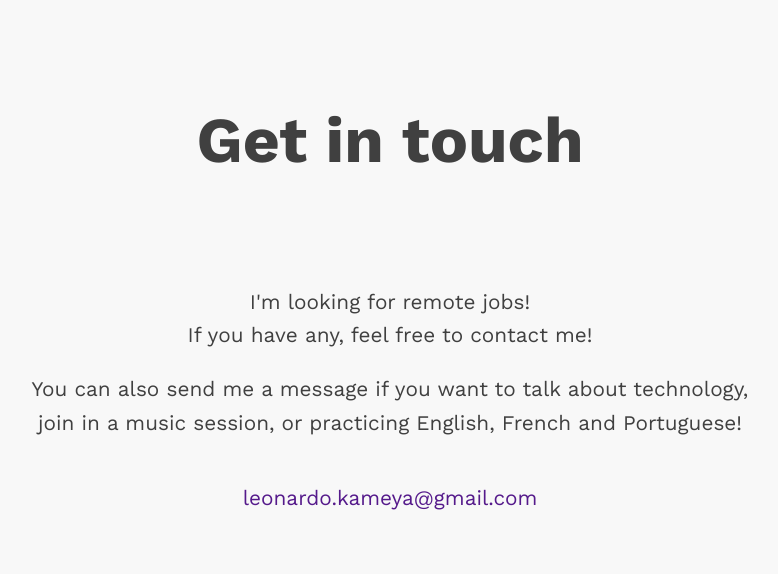
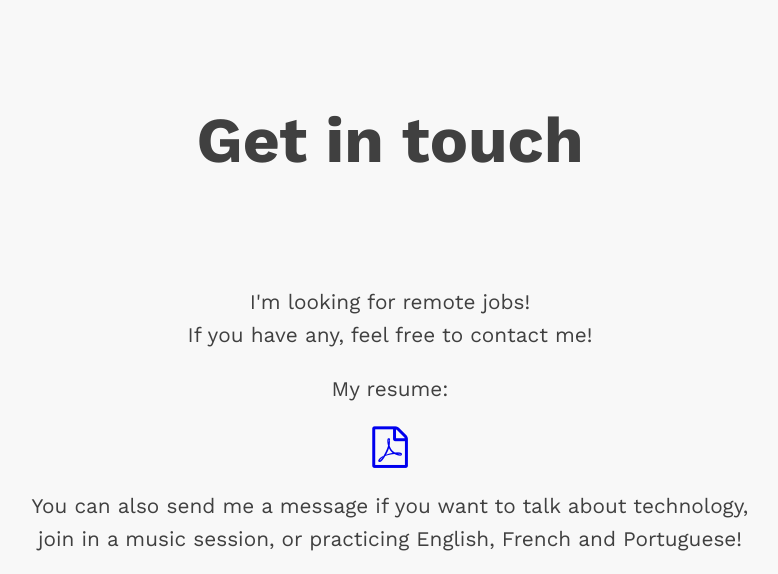
Before and after one commit to lkameya/leo-portfolio, a plain HTML site: page index.html in a window 1280 px wide. Shown: the part 2378-2952 px from the top of the page, without its empty margins (250-1028 px from the left). Drawn offline with nearby package versions, Linux system fonts and the light colour scheme; a script that the page names is missing.

Commit message:
Adding resume

```diff
--- a/css/app.sass
+++ b/css/app.sass
@@ -503,6 +503,9 @@ li
                 color: rgb(85, 26, 139)
                 font-size: 1em
 
+            .resume
+                font-size: 2em
+
 
 
 
--- a/index.html
+++ b/index.html
@@ -244,7 +244,11 @@
                 <p>I'm looking for remote jobs!</p>
                 <p>If you have any, feel free to contact me!</p>
                 <br>
-
+                <p>My resume:</p>
+                <br>
+                <span class="resume"><a href="images/resume.pdf" target="_blank" alt="My resume"><i class="fa fa-file-pdf-o"></i></a></span>
+                <br>
+                <br>
                 <p>You can also send me a message if you want to talk about technology,</p>
                 <p>join in a music session, or practicing English, French and Portuguese! </p>
                 <br>
```
Also changed, not shown: css/app.css, 1 other file.
